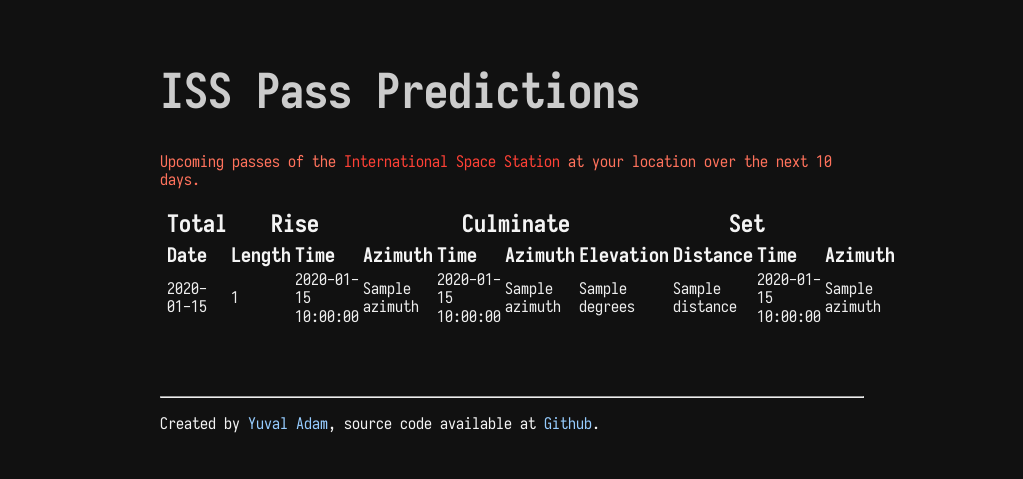
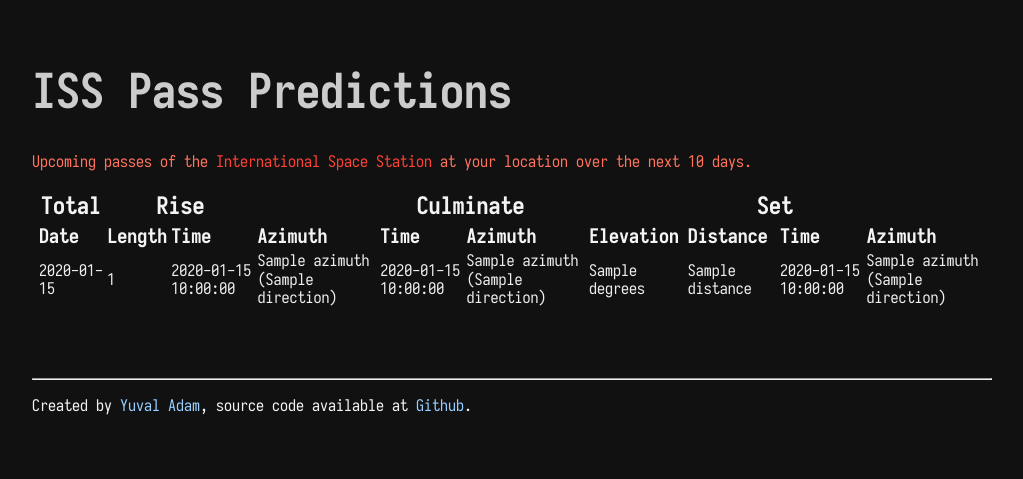
Before and after one commit to yuvadm/iss.guru, a FastAPI app: template iss/templates/index.html in a window 1280 px wide. Shown: the top 479 px of the page, without its empty margins (128-1151 px from the left). Run offline with FastAPI, Linux system fonts and the light colour scheme; the template is opened without the code that fills it: most values are stand-ins (such as "Sample title", 1, 10 or a date in 2020).

Commit message:
Show directions and widen table

```diff
--- a/iss/predictions.py
+++ b/iss/predictions.py
@@ -1,7 +1,7 @@
 from collections import defaultdict
 from skyfield.api import Topos, load
 
-from .utils import chunks
+from .utils import chunks, deg_to_cardinal
 
 
 ISS = "ISS (ZARYA)"
@@ -52,10 +52,12 @@ class Predictions(object):
         difference = self.satellite - self.location
         topocentric = difference.at(t)
         alt, az, distance = topocentric.altaz()
+        azimuth = int(az.degrees)
         return {
             "time": t.utc_iso(),
             "degrees": int(alt.degrees),
-            "azimuth": int(az.degrees),
+            "azimuth": azimuth,
+            "direction": deg_to_cardinal(azimuth),
             "distance": int(distance.km),
         }
 
@@ -94,7 +96,7 @@ class Predictions(object):
 
     def truncate_prediction_dates(self, pred):
         for t in ["rise", "culminate", "set"]:
-            pred[t]["time"] = pred[t]["time"][11:]
+            pred[t]["time"] = pred[t]["time"][11:][:-1]
         return pred
 
     def get_grouped_predictions(self):
--- a/iss/templates/base.html
+++ b/iss/templates/base.html
@@ -11,7 +11,7 @@
     <link rel="shortcut icon" href="favicon.ico"/>
   </head>
   <body class="bg-near-black near-white">
-    <div class="pa4 mw7 center">
+    <div class="pa4 mw8 center">
       <h1 class="f1 moon-gray">ISS Pass Predictions</h1>
       <p class="light-red">Upcoming passes of the <a href="https://en.wikipedia.org/wiki/International_Space_Station" class="link red dim">International Space Station</a> at your location over the next 10 days.</p>
 
--- a/iss/templates/index.html
+++ b/iss/templates/index.html
@@ -1,7 +1,7 @@
 {% extends "base.html" %}
 
 {% block content %}
-<table class="tl pa1">
+<table class="tl pa1 w-100">
     <tr class=" tc pa1 f3">
         <th colspan="1">Total</th>
         <th colspan="2">Rise</th>
@@ -23,17 +23,17 @@
     {% for date, preds in predictions.items() %}
         {% set date_loop = loop %}
         {% for pred in preds %}
-        <tr class="pa2 {{ date_loop.cycle('light-gray', 'light-silver') }}">
+        <tr class="pa1 {{ date_loop.cycle('light-gray', 'light-silver') }}">
             {% if loop.first %}<td rowspan="{{ preds|length }}">{{ date }}</td>{% endif %}
             <td>{{ pred.length }}</td>
             <td>{{ pred.rise.time }}</td>
-            <td>{{ pred.rise.azimuth }}</td>
+            <td>{{ pred.rise.azimuth }} ({{ pred.rise.direction }})</td>
             <td>{{ pred.culminate.time }}</td>
-            <td>{{ pred.culminate.azimuth }}</td>
+            <td>{{ pred.culminate.azimuth }} ({{ pred.culminate.direction }})</td>
             <td>{{ pred.culminate.degrees }}</td>
             <td>{{ pred.culminate.distance }}</td>
             <td>{{ pred.set.time }}</td>
-            <td>{{ pred.set.azimuth }}</td>
+            <td>{{ pred.set.azimuth }} ({{ pred.set.direction }}) </td>
         </tr>
         {% endfor %}
     {% endfor %}
```
Also changed, not shown: iss/tests/test_predictions.py (+3 -3 lines).
